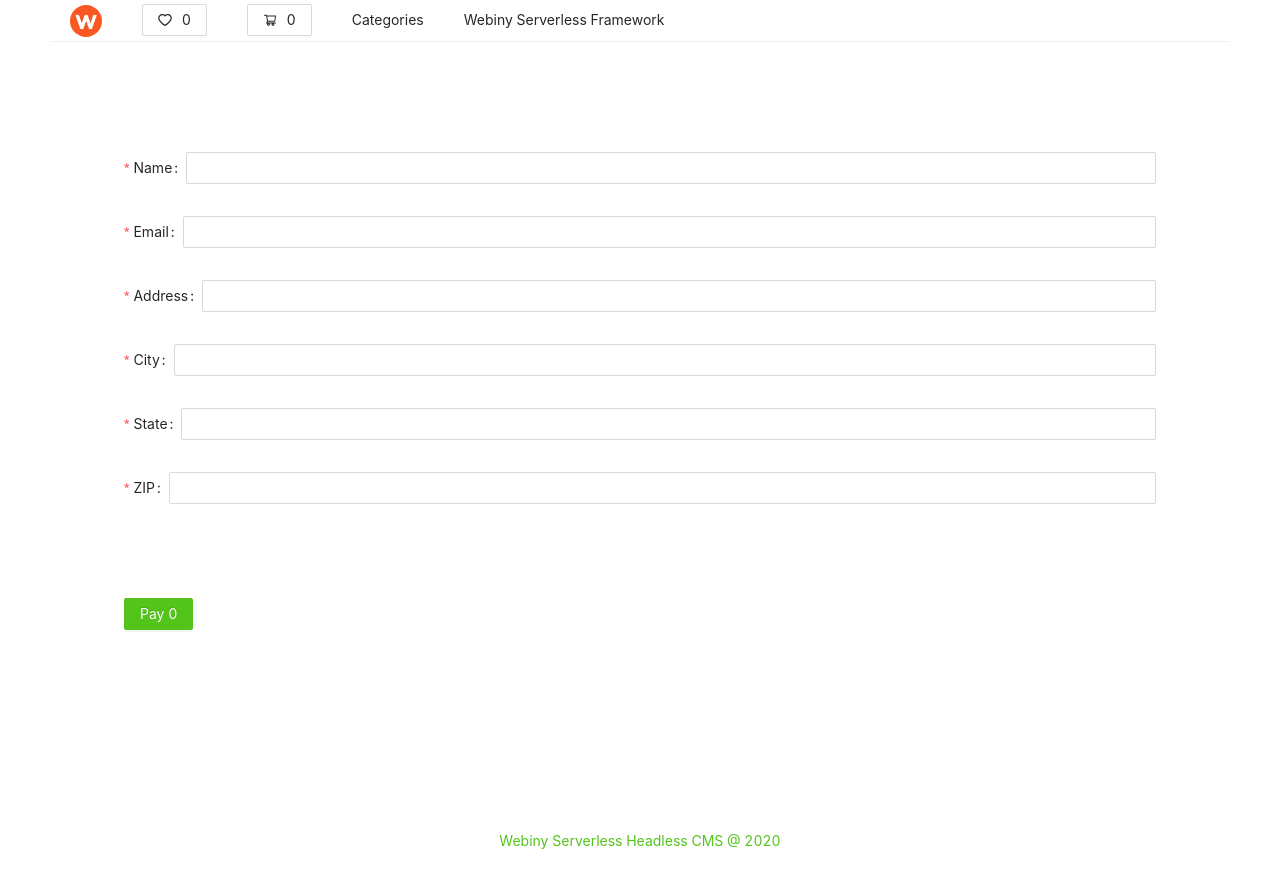
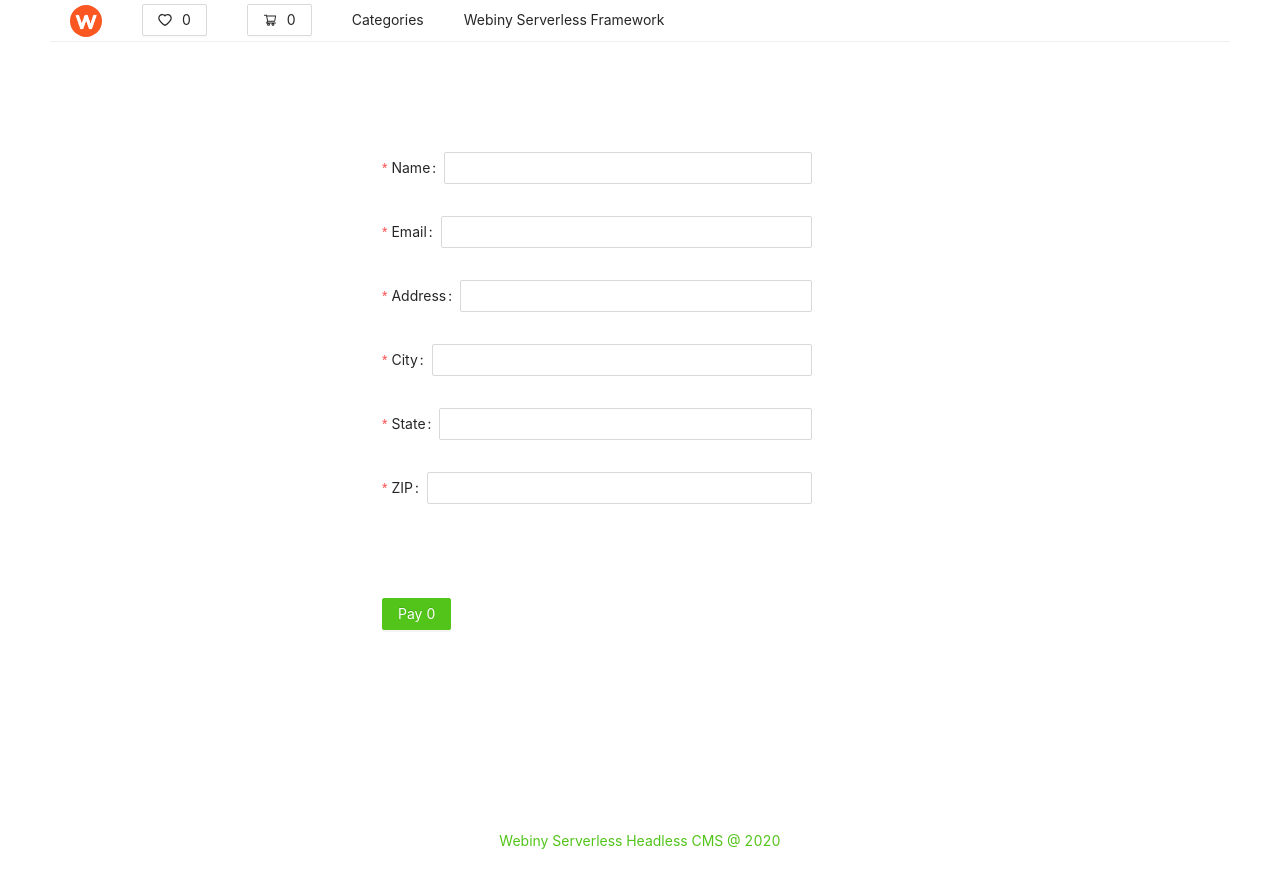
Before and after one commit to webiny/e-commerce-starter, a Next.js app: page /checkout in a window 1280 px wide. Built offline with nearby package versions, Linux system fonts and the light colour scheme.

Commit message:
update checkout form style

```diff
--- a/components/CheckoutForm.js
+++ b/components/CheckoutForm.js
@@ -2,6 +2,7 @@
 import { Button, Form } from 'antd';
 // React context
 import { CartContext, TotalContext } from '../context/Context';
+import { Col, Row } from 'antd';
 import React, { useContext, useState } from 'react';
 
 // Components
@@ -70,6 +71,13 @@ const CheckoutForm = () => {
     };
 
     return (
+        <>
+            <Row>
+                <Col
+                    xs={{ span: 10, offset: 4 }}
+                    lg={{ span: 10, offset: 6 }}
+                    span={24}
+                >
                     <Form
                         form={form}
                         name="checkout"
@@ -79,7 +87,9 @@ const CheckoutForm = () => {
                         <BillingDetailsFields />
                         <CardElementContainer></CardElementContainer>{' '}
                         {checkoutError && (
-                <span style={{ color: 'red' }}>{checkoutError}</span>
+                            <span style={{ color: 'red' }}>
+                                {checkoutError}
+                            </span>
                         )}
                         <br />
                         <Form.Item>
@@ -88,10 +98,15 @@ const CheckoutForm = () => {
                                 htmlType="submit"
                                 disabled={isProcessing}
                             >
-                    {isProcessing ? 'Processing...' : `Pay ${totalPrice}`}
+                                {isProcessing
+                                    ? 'Processing...'
+                                    : `Pay ${totalPrice}`}
                             </Button>
                         </Form.Item>
                     </Form>
+                </Col>
+            </Row>
+        </>
     );
 };
 
```
Lines whose indentation alone changed are shown as unchanged.
